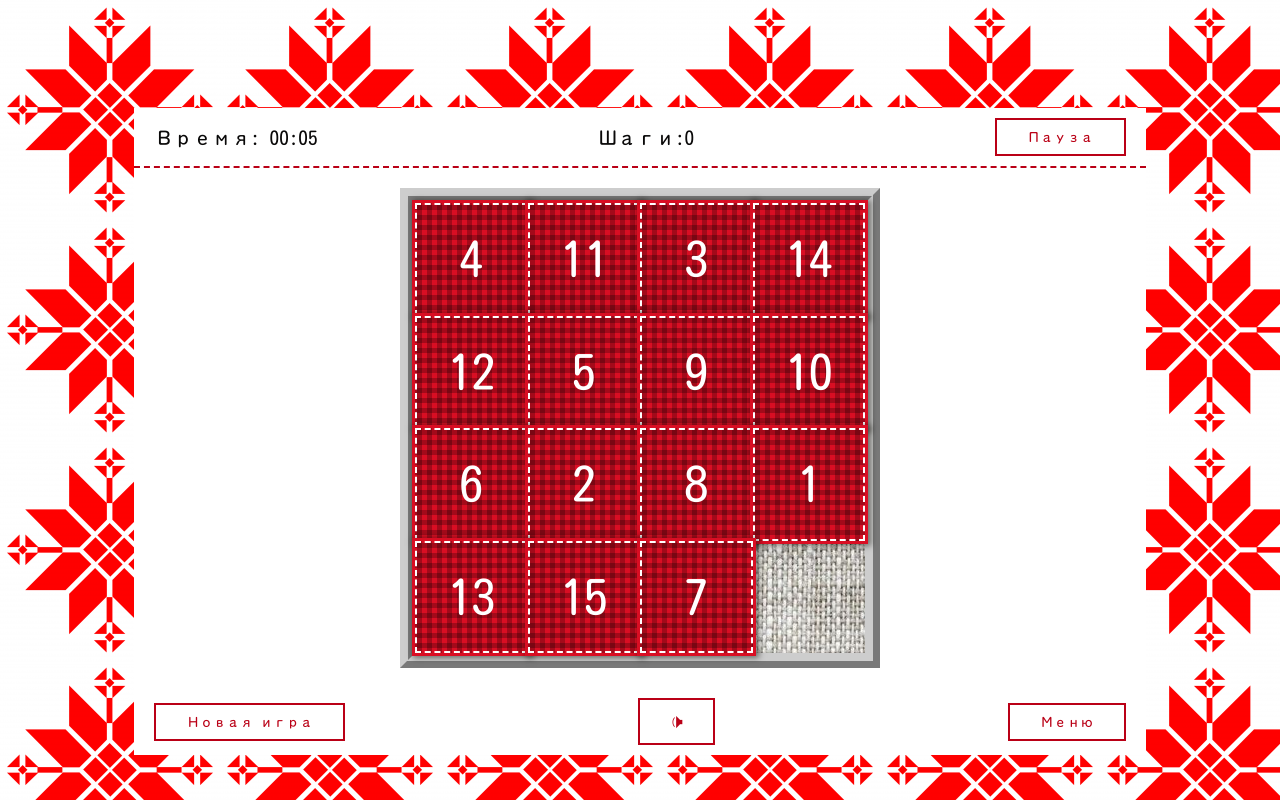
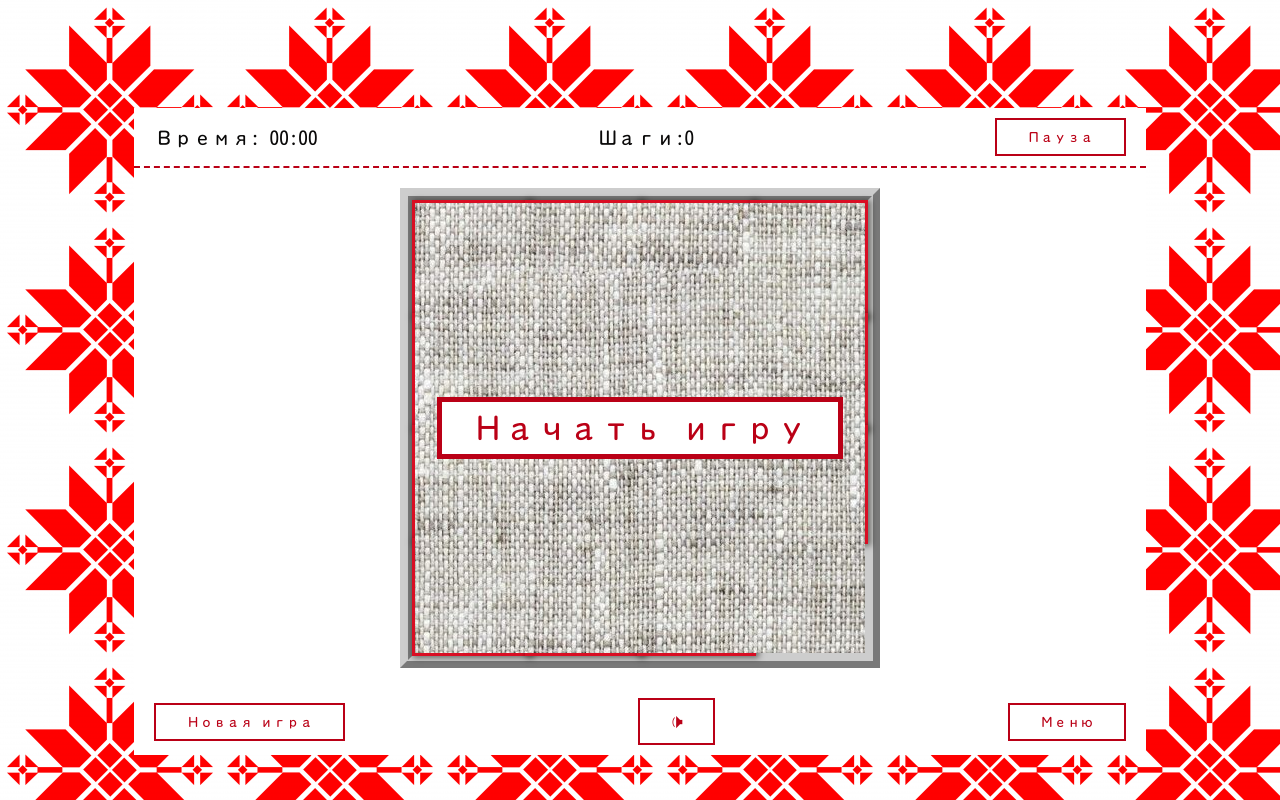
Before and after one commit to koverchik/game-puzzle, a plain HTML site: page index.html in a window 1280 px wide. Drawn offline with Linux system fonts and the light colour scheme.

Commit message:
feat: add game stop timer

```diff
--- a/script.js
+++ b/script.js
@@ -24,8 +24,8 @@ empty:{
 
 time:{
   start: null,
-  countdown_min: null,
-  countdown_sec: null
+  countdown: null
+
 },
 
 sound:{
@@ -56,14 +56,32 @@ init(){
   this.elements.puzzleContainer.appendChild(this.scoreboard.now);
   this.elements.main.appendChild(this.elements.puzzleContainer);
   document.body.appendChild(this.elements.main);
-  this._time();
+
   this._steps();
   this._pause();
   this._board();
   this._footer();
   this._menu();
   this._settings();
+  this._startGame();
+},
 
+_startGame(){
+  let fragment = new DocumentFragment();
+  fragment =`
+    <div id="wrapper-start-button">
+      <div >
+        <button class="button-main" id="start-continue">Начать игру</button>
+      </div>
+    </div>`;
+
+    document.getElementById("board-game").insertAdjacentHTML("afterbegin", fragment);
+
+    document.getElementById("start-continue").addEventListener("click", () => {
+
+      document.getElementById("wrapper-start-button").style.display = "none";
+        this._time();
+    });
 
 },
 
@@ -76,9 +94,7 @@ _time(){
   //Минуты равны секундам (первые 2 цифры)
   let sec = Math.floor((start - Math.floor(start / 60000)*60000)/1000);
 
-  let fragment = new DocumentFragment();
-  fragment =`<p id="time-game">Время: <span id="countdown-min"> </span>:<span id="countdown-sec"></span> </p>`;
-  this.scoreboard.now.insertAdjacentHTML("beforeend", fragment);
+
   this._timer(this.time);
 },
 
@@ -88,20 +104,32 @@ _timer(time){
   }
   let nowTime = Date.now();
   let param = this.time;
-  // Минуты
-    let timecount = nowTime - time.start;
 
-    let min = addZero(Math.floor((timecount - Math.floor(timecount / 3600000)*3600000)/60000));
-    // Cекунды
-    let sec = addZero(Math.floor((timecount - Math.floor(timecount / 60000)*60000)/1000));
+  let timecount = nowTime - time.start + time.countdown;
+  time.countdown = timecount;
+
+  let min = addZero(Math.floor((timecount - Math.floor(timecount / 3600000)*3600000)/60000));
+
+  let sec = addZero(Math.floor((timecount - Math.floor(timecount / 60000)*60000)/1000));
 
     document.getElementById("countdown-min").innerText = min;
     document.getElementById("countdown-sec").innerText = sec;
-   setInterval(this._timer, 1000, param);
+
+    let timeInterval = setInterval(this._timer, 1000, param);
+
+    document.getElementById("pause-game-button").addEventListener("click", () => {
+      document.getElementById("wrapper-start-button").style.display = "flex";
+
+      clearInterval(timeInterval);
+            });
 
 },
 
 _steps(){
+  let fragment_time = new DocumentFragment();
+  fragment_time =`<p id="time-game">Время: <span id="countdown-min"> 00</span>:<span id="countdown-sec">00</span> </p>`;
+  this.scoreboard.now.insertAdjacentHTML("beforeend", fragment_time);
+
   let fragment = new DocumentFragment();
   fragment =`<p>Шаги:<span id="step-one-game">${this.scoreboard.score}</span></p>`;
   this.scoreboard.now.insertAdjacentHTML("beforeend", fragment);
@@ -109,8 +137,10 @@ _steps(){
 
 _pause(){
   let fragment = new DocumentFragment();
-  fragment =`<div class="button-container"><button class="button-main">Пауза</button></div>`;
+  fragment =`<div class="button-container" id="pause-game-button"><button class="button-main">Пауза</button></div>`;
   this.scoreboard.now.insertAdjacentHTML("beforeend", fragment);
+
+
 },
 
 _footer(){
@@ -140,7 +170,7 @@ _menu(){
   let fragment = new DocumentFragment();
   fragment =`
   <div id="wrapper-menu">
-    <p id="logo-style">Gem puzzle</p>
+    <p id="logo-style">Game puzzle</p>
     <nav id="item-menu">
       <ul>
         <li id="save-game">Сохранить</li>
--- a/style.css
+++ b/style.css
@@ -81,8 +81,8 @@ cursor: pointer;
     border: none;
 
   }
-  .sound-game:hover{
-    cursor: pointer;
+  #sound-button-click:hover{
+    cursor: pointer
     }
 
   .sound-game-border{
@@ -268,3 +268,19 @@ to {position: relative; bottom:0;}
 #change-block div{
   margin: 25px 0;
 }
+
+#wrapper-start-button{
+  width: 450px;
+  height: 450px;
+  position: absolute;
+  background-image: url(assets/bacground.jpg);
+  display: flex;
+  justify-content: center;
+  align-items: center;
+}
+
+#wrapper-start-button button{
+    font-size: 2rem;
+    border: 5px solid;
+    cursor: pointer;
+}
```
